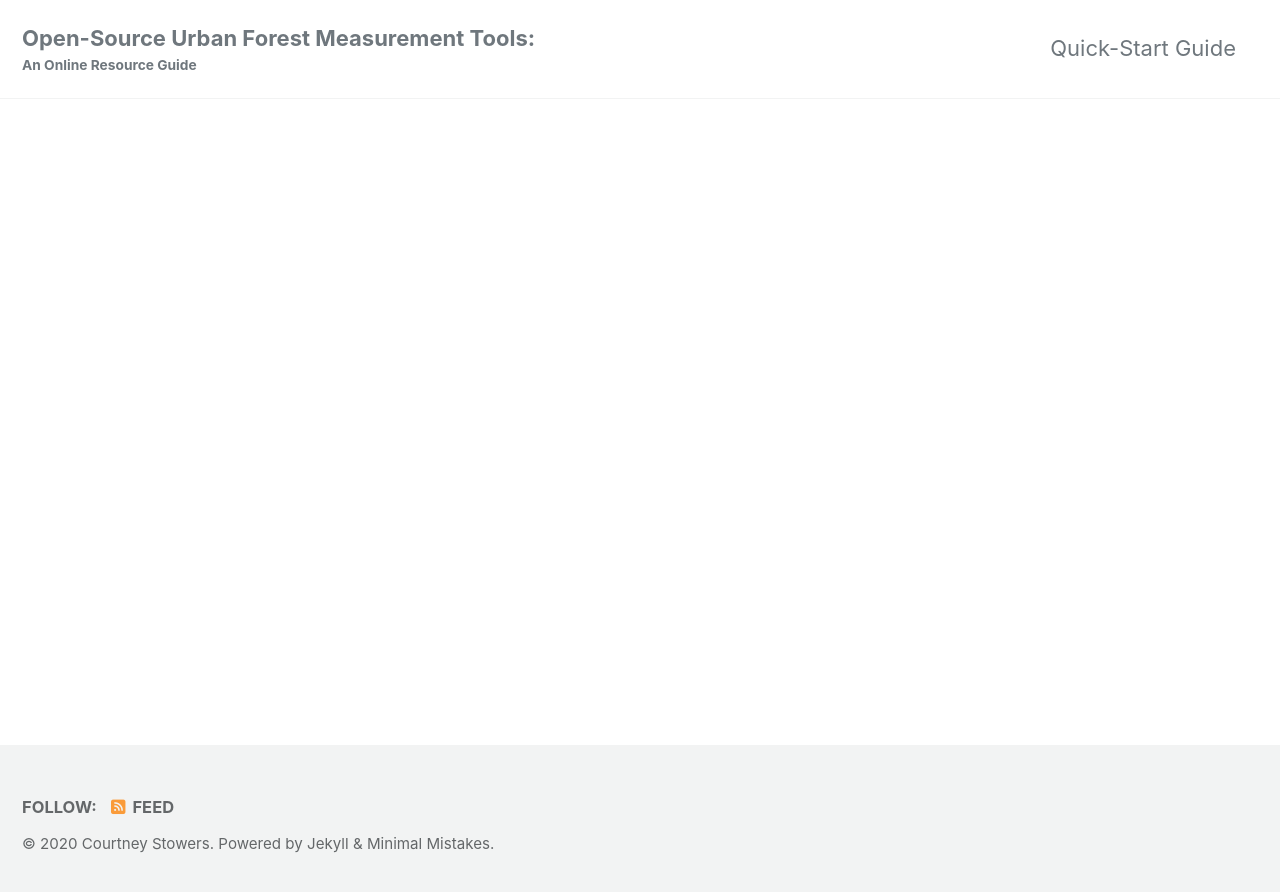
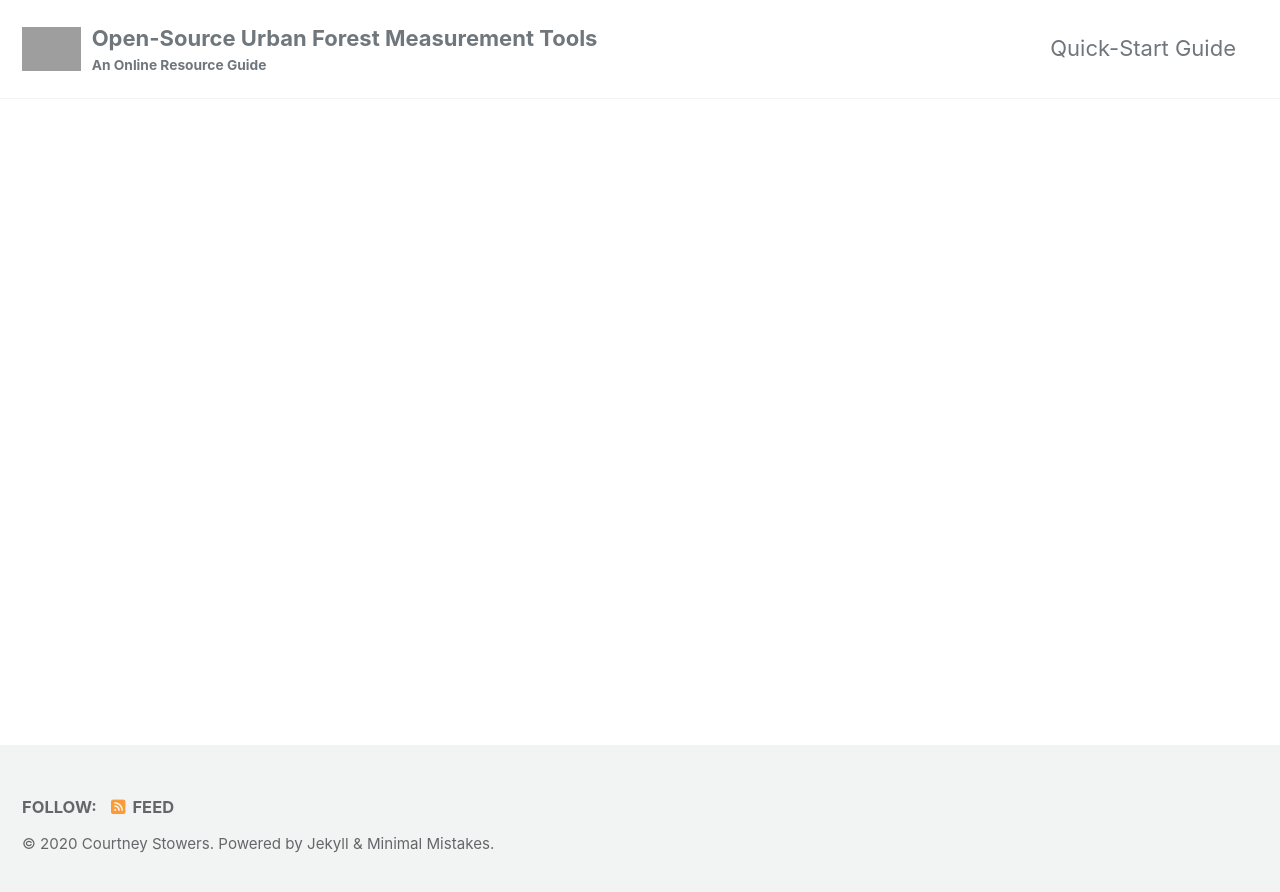
Before and after one commit to castower/cpp-593-treeproject-site, a Jekyll site: the page built from index.html, in a window 1280 px wide. Shown: the top 892 px of the page. Built offline with Jekyll 4.4.1, drawn with Linux system fonts in a browser that asks for light colours; cached includes are drawn as plain includes; nearby versions of some CDN libraries; the list of posts is cut into pages by our own code; grey boxes are pictures that could not be loaded.

Commit message:
Update _config.yml

```diff
--- a/_config.yml
+++ b/_config.yml
@@ -16,7 +16,7 @@ minimal_mistakes_skin    : "default" # "air", "aqua", "contrast", "dark", "dirt"
 
 # Site Settings
 locale                   : "en-US"
-title                    : "Open-Source Urban Forest Measurement Tools:"
+title                    : "Open-Source Urban Forest Measurement Tools"
 title_separator          : "-"
 subtitle                 : "An Online Resource Guide" # site tagline that appears below site title in masthead
 name                     : "Courtney Stowers"
@@ -25,7 +25,7 @@ url                      : # the base hostname & protocol for your site e.g. "ht
 baseurl                  : # the subpath of your site, e.g. "/blog"
 repository               : # GitHub username/repo-name e.g. "mmistakes/minimal-mistakes"
 teaser                   : # path of fallback teaser image, e.g. "/assets/images/500x300.png"
-logo                     : # path of logo image to display in the masthead, e.g. "/assets/images/88x88.png"
+logo                     : "fab fa-fw fa-tree" # path of logo image to display in the masthead, e.g. "/assets/images/88x88.png"
 masthead_title           : # overrides the website title displayed in the masthead, use " " for no title
 # breadcrumbs            : false # true, false (default)
 words_per_minute         : 200
```
